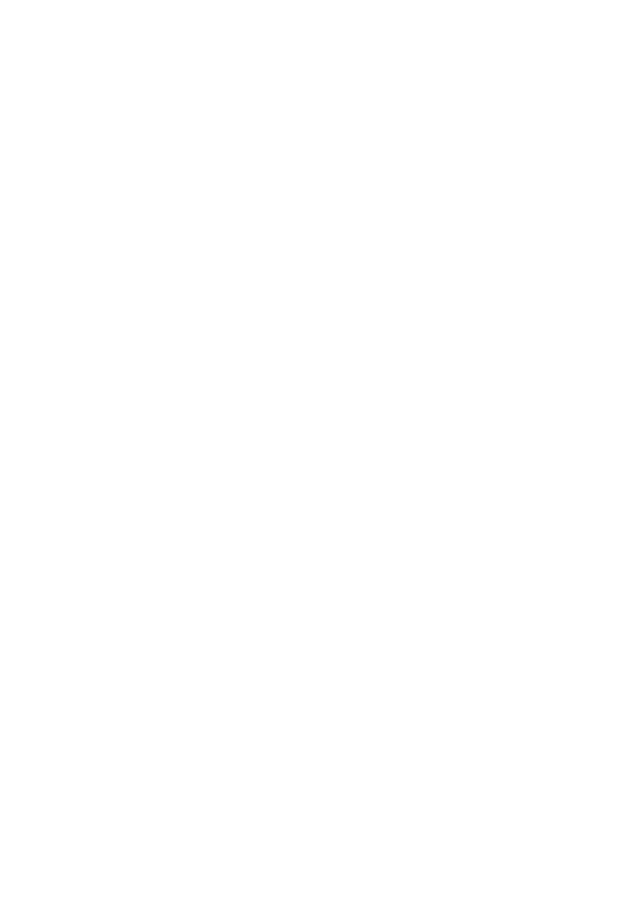
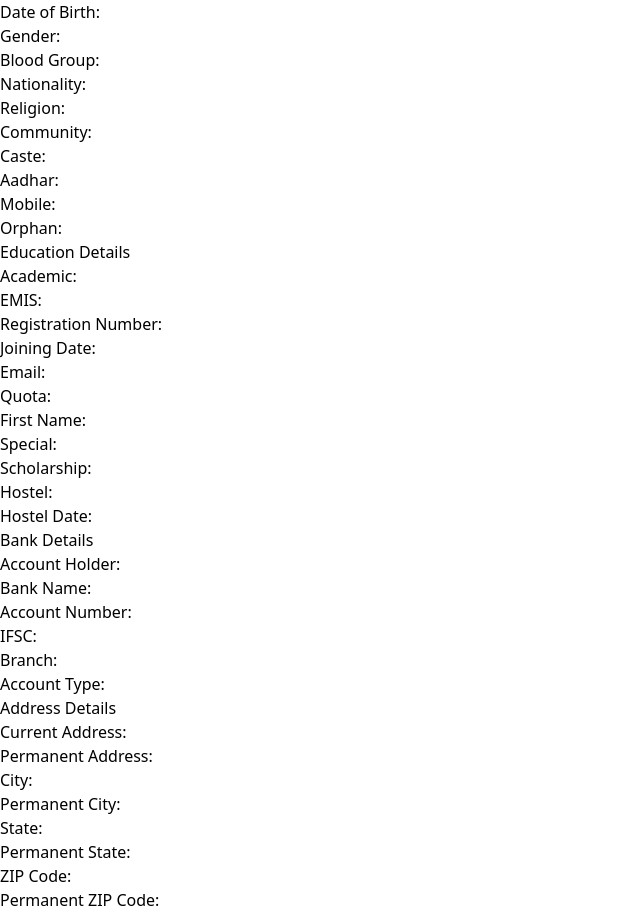
Before and after one commit to Bharathi2005/UMIS, a React (Vite) app in the folder umis_details/: page /submission in a window 1280 px wide. Shown: the part 600-1512 px from the top of the page, without its empty margins (0-640 px from the left). Before the commit the page ends 800 px from the top, so only its background shows below. Built offline with nearby package versions, Linux system fonts and the light colour scheme.

Commit message:
Submission phase 1

```diff
--- a/umis_details/src/context/FormContext.jsx
+++ b/umis_details/src/context/FormContext.jsx
@@ -11,6 +11,7 @@
     addressData: {},
     certificateData: {},
   });
+
   const [sidebarOpen, setSidebarOpen] = useState(true);
 
   const toggleSidebar = () => {
--- a/umis_details/src/pages/Submission.jsx
+++ b/umis_details/src/pages/Submission.jsx
@@ -1,62 +1,84 @@
-// Submission.js
-import React from 'react';
-import { useLocation, useNavigate } from 'react-router-dom';
+import React, { useContext } from 'react';
+import { FormContext } from '../context/FormContext';
 
 const Submission = () => {
-  const location = useLocation();
-  const navigate = useNavigate();
-  const { personalData, educationData, bankData, addressData, certificateData } = location.state || {};
-
-  const handleSubmit = async () => {
-    const submissionData = {
-      personalData,
-      educationData,
-      bankData,
-      addressData,
-      certificateData,
-    };
-
-    // Example API endpoint (replace with your actual endpoint)
-    const apiEndpoint = '/api/submit';
-
-    try {
-      const response = await fetch(apiEndpoint, {
-        method: 'POST',
-        headers: {
-          'Content-Type': 'application/json',
-        },
-        body: JSON.stringify(submissionData),
-      });
-
-      if (!response.ok) {
-        throw new Error('Network response was not ok');
-      }
-
-      // Handle successful submission
-      const result = await response.json();
-      console.log('Submission successful:', result);
-      alert('Submission successful!');
-      // Optionally, navigate to a success page or reset forms
-      navigate('/');
-    } catch (error) {
-      console.error('There was a problem with the submission:', error);
-      alert('There was an error submitting the form. Please try again.');
-    }
-  };
-
-  // Check if any data is missing
-  if (!personalData || !educationData || !bankData || !addressData || !certificateData) {
-    return <div className="text-red-600 text-center mt-20">Some data is missing. Please complete the form.</div>;
-  }
+  const { formData } = useContext(FormContext);
+  const { personalData, educationData, bankData, addressData } = formData;
 
   return (
-    <div className="submission-container bg-gray-100 p-8 rounded-lg shadow-2xl max-w-3xl mx-auto my-8 mt-20">
-      <h2 className="text-2xl text-center mb-4">Submission</h2>
+    <div>
+      <h2>Personal Details</h2>
+      <div>
+        <p>Full Name: {personalData.fullnames}</p>
+        <p>Email: {personalData.email}</p>
+        <p>Salutation: {personalData.salutation}</p>
+        <p>Date of Birth: {personalData.dob}</p>
+        <p>Gender: {personalData.gender}</p>
+        <p>Blood Group: {personalData.blood}</p>
+        <p>Nationality: {personalData.nationality}</p>
+        <p>Religion: {personalData.religion}</p>
+        <p>Community: {personalData.community}</p>
+        <p>Caste: {personalData.caste}</p>
+        <p>Aadhar: {personalData.aadhar}</p>
+        <p>Mobile: {personalData.mobile}</p>
+        <p>Orphan: {personalData.orphan}</p>
+      </div>
 
-      <div className="flex justify-between mt-6">
-        <button onClick={() => window.history.back()} className="bg-blue-500 text-white px-4 py-2 rounded">Back</button>
-        <button onClick={handleSubmit} className="bg-green-500 text-white px-4 py-2 rounded">Submit</button>
+      <h2>Education Details</h2>
+      <div>
+        <p>Academic: {educationData.academic}</p>
+        <p>EMIS: {educationData.emis}</p>
+        <p>Registration Number: {educationData.regno}</p>
+        <p>Joining Date: {educationData.joining}</p>
+        <p>Email: {educationData.mail}</p>
+        <p>Quota: {educationData.quota}</p>
+        <p>First Name: {educationData.first}</p>
+        <p>Special: {educationData.special}</p>
+        <p>Scholarship: {educationData.scholarship}</p>
+        <p>Hostel: {educationData.hostel}</p>
+        <p>Hostel Date: {educationData.hosteldate}</p>
       </div>
+
+      <h2>Bank Details</h2>
+      <div>
+        <p>Account Holder: {bankData.accountHolder}</p>
+        <p>Bank Name: {bankData.bankName}</p>
+        <p>Account Number: {bankData.accountNumber}</p>
+        <p>IFSC: {bankData.ifsc}</p>
+        <p>Branch: {bankData.branch}</p>
+        <p>Account Type: {bankData.accountType}</p>
+      </div>
+
+      <h2>Address Details</h2>
+      <div>
+        <p>Current Address: {addressData.currentAddress}</p>
+        <p>Permanent Address: {addressData.permanentAddress}</p>
+        <p>City: {addressData.city}</p>
+        <p>Permanent City: {addressData.permanentCity}</p>
+        <p>State: {addressData.state}</p>
+        <p>Permanent State: {addressData.permanentState}</p>
+        <p>ZIP Code: {addressData.zip}</p>
+        <p>Permanent ZIP Code: {addressData.permanentZip}</p>
+      </div>
+
+      {/* <h2>Document Uploads</h2>
+      <div>
+        <p>Community Certificate: {documents.communityCertificate ? documents.communityCertificate.name : "Not uploaded"}</p>
+        <p>Income Certificate: {documents.incomeCertificate ? documents.incomeCertificate.name : "Not uploaded"}</p>
+        <p>Tenth Marksheet: {documents.tenthMarksheet ? documents.tenthMarksheet.name : "Not uploaded"}</p>
+        <p>Eleventh Marksheet: {documents.eleventhMarksheet ? documents.eleventhMarksheet.name : "Not uploaded"}</p>
+        <p>Twelfth Marksheet: {documents.twelfthMarksheet ? documents.twelfthMarksheet.name : "Not uploaded"}</p>
+        <p>Allotment Order: {documents.allotmentOrder ? documents.allotmentOrder.name : "Not uploaded"}</p>
+        <p>Transfer Certificate: {documents.transferCertificate ? documents.transferCertificate.name : "Not uploaded"}</p>
+        <p>First Graduate Certificate: {documents.firstGraduateCertificate ? documents.firstGraduateCertificate.name : "Not uploaded"}</p>
+        <p>First Graduate Declaration: {documents.firstGraduateDeclaration ? documents.firstGraduateDeclaration.name : "Not uploaded"}</p>
+        <p>Siblings Bonafide: {documents.siblingsBonafide ? documents.siblingsBonafide.name : "Not uploaded"}</p>
+        <p>Bank Passbook: {documents.bankPassbook ? documents.bankPassbook.name : "Not uploaded"}</p>
+        <p>Nativity Certificate: {documents.nativityCertificate ? documents.nativityCertificate.name : "Not uploaded"}</p>
+        <p>Migration Certificate: {documents.migrationCertificate ? documents.migrationCertificate.name : "Not uploaded"}</p>
+        <p>Aadhar Card: {documents.aadharCard ? documents.aadharCard.name : "Not uploaded"}</p>
+        <p>Photo: {documents.photo ? documents.photo.name : "Not uploaded"}</p>
+      </div> */}
     </div>
   );
 };
```
